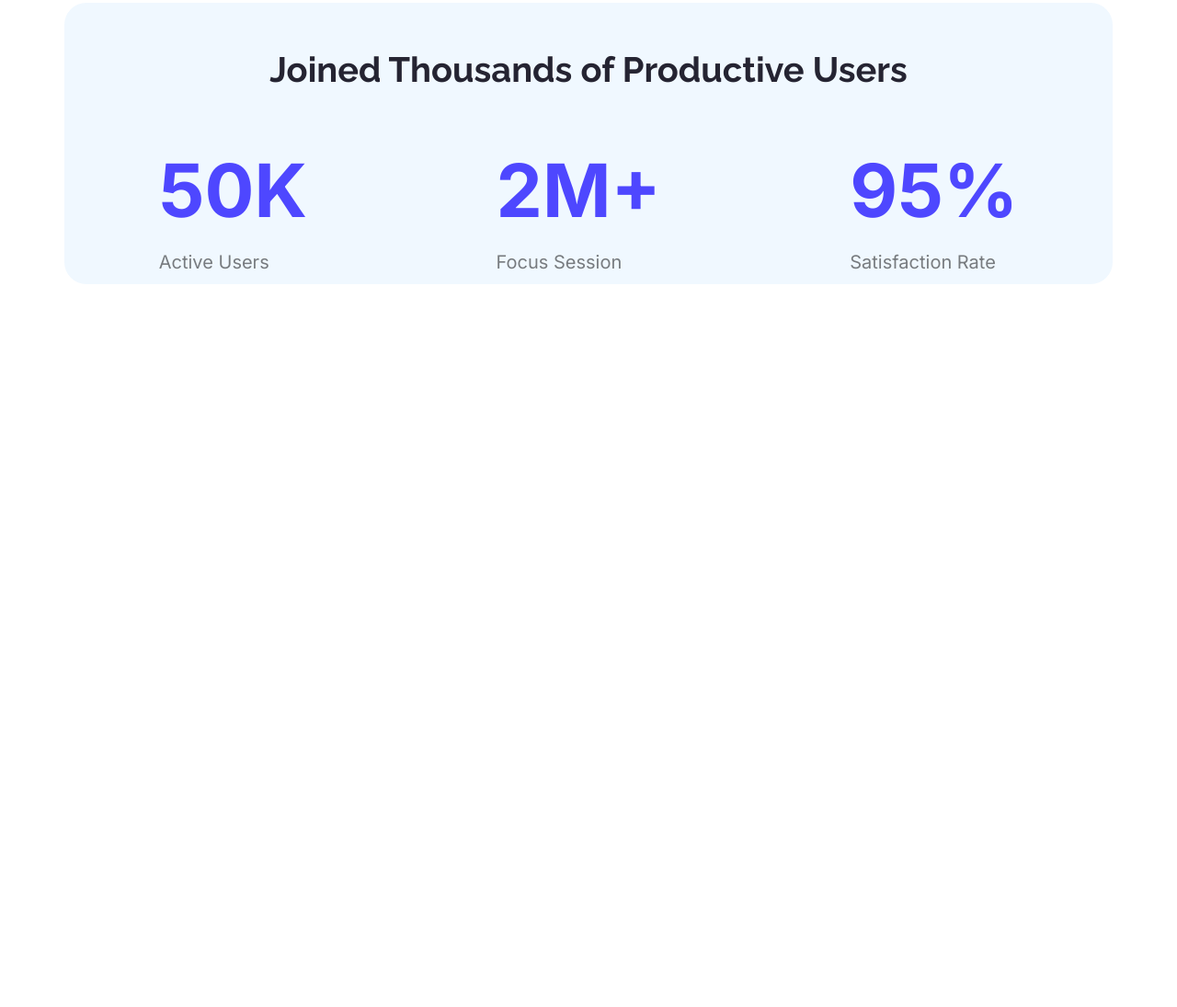
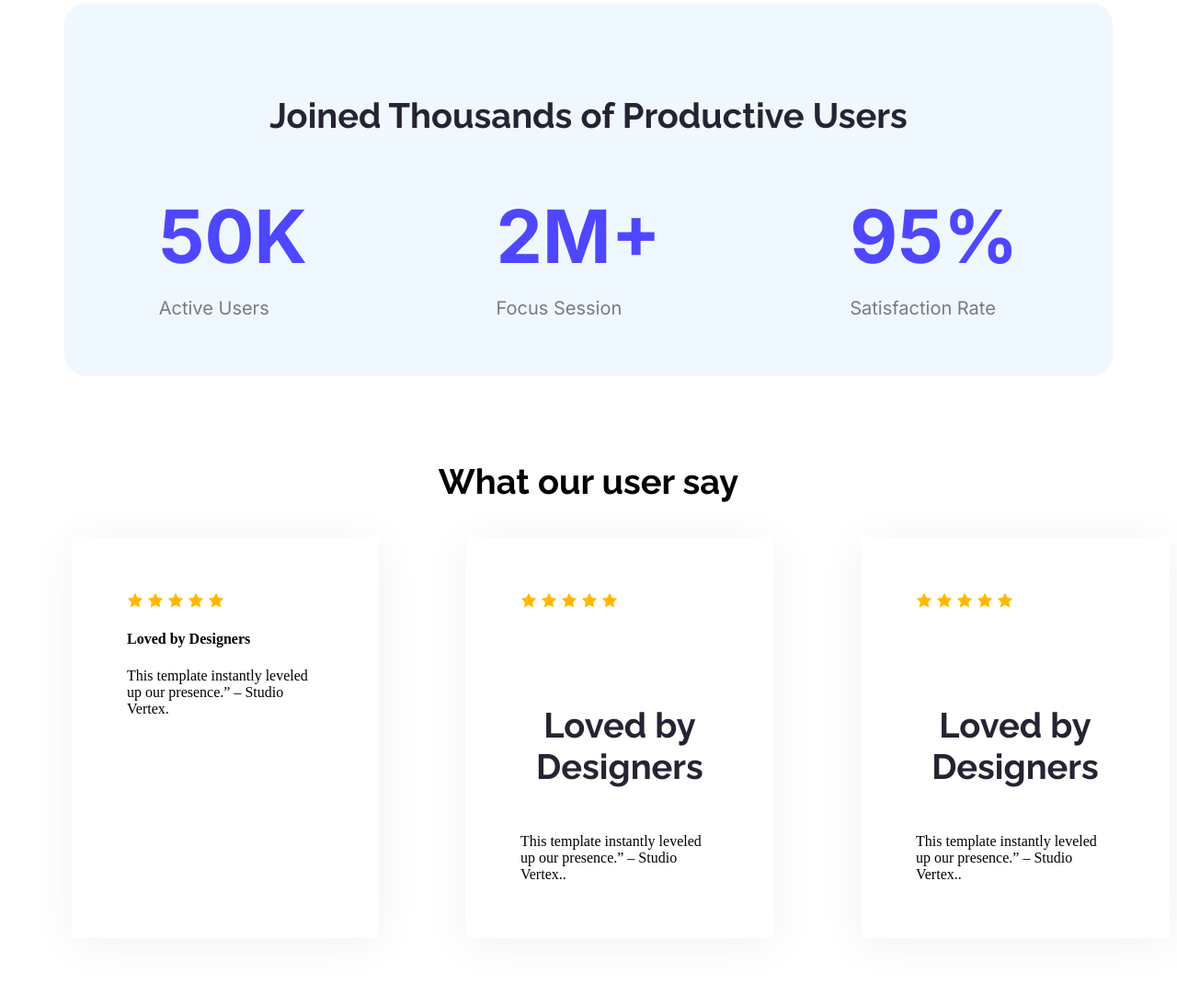
Before and after one commit to zahidulhasansakib/Assignment-no-1, a plain HTML site: page index.html in a window 1280 px wide. Shown: the part 1207-2302 px from the top of the page at 92% size. Before the commit the page ends 1576 px from the top, so only its background shows below. Drawn offline with Linux system fonts and the light colour scheme.

Commit message:
add css code

```diff
--- a/index.html
+++ b/index.html
@@ -57,6 +57,60 @@
         <br>
 
     </section>
+   <br>
+   <br>
+   <br>
+
+
+  <section class="users">
+            <h3 class="section-title text-center">What our user say</h3>
+
+            <div class="feedback-container">
+                <!-- .skill*4>img+h4.skill-title+skill-description -->
+                 <div class="user">
+                     <img class="star" src="./Assets/icon-star.png" alt="">
+                     <img class="star" src="./Assets/icon-star.png" alt="">
+                     <img class="star" src="./Assets/icon-star.png" alt="">
+                     <img class="star" src="./Assets/icon-star.png" alt="">
+                     <img class="star" src="./Assets/icon-star.png" alt="">
+
+
+                     <h4 class="skill-title">Loved by Designers</h4>
+                    <user-description>This template instantly leveled up our presence.” – Studio Vertex.</user-description>
+                 </div>
+                 <div class="user">
+                    <img class="star" src="./Assets/icon-star.png" alt="">
+                     <img class="star" src="./Assets/icon-star.png" alt="">
+                     <img class="star" src="./Assets/icon-star.png" alt="">
+                     <img class="star" src="./Assets/icon-star.png" alt="">
+                     <img class="star" src="./Assets/icon-star.png" alt="">
+
+                    <h4 class="user-title">Loved by Designers</h4>
+                    <user-description>This template instantly leveled up our presence.” – Studio Vertex..</user-description>
+                 </div>
+                 <div class="user">
+                     <img class="star" src="./Assets/icon-star.png" alt="">
+                     <img class="star" src="./Assets/icon-star.png" alt="">
+                     <img class="star" src="./Assets/icon-star.png" alt="">
+                     <img class="star" src="./Assets/icon-star.png" alt="">
+                     <img class="star" src="./Assets/icon-star.png" alt="">
+
+                    <h4 class="user-title">Loved by Designers</h4>
+                    <user-description>This template instantly leveled up our presence.” – Studio Vertex..</user-description>
+                 </div>
+
+            </div>
+            <br>
+            <br>
+            <br>
+            <br>
+         </section>
+
+
+
+
+
+
   </main>
 
 
--- a/style/style.css
+++ b/style/style.css
@@ -130,6 +130,8 @@ font-size: 24px;
   margin: 0 auto;
   margin-top: 100px;
   border-radius: 24px;
+  padding-top: 50px;
+  padding-bottom: 50px;
 
 
 }
@@ -169,3 +171,27 @@ font-size: 24px;
 
 
 }
+
+
+
+.feedback-container{
+    display: flex;
+    gap: 24px;
+
+}
+.user{
+    padding: 60px;
+    box-shadow: 0px 6px 50px 0px rgba(0, 0, 0, 0.06);
+    border-radius: 5px;
+    justify-content: space-around;
+    margin-left: 70px;
+
+}
+.text-center{
+    text-align: center;
+}
+.section-title{
+     font-family: "Raleway", sans-serif;
+    font-size: 38px;
+    font-weight: 700;
+}
```
